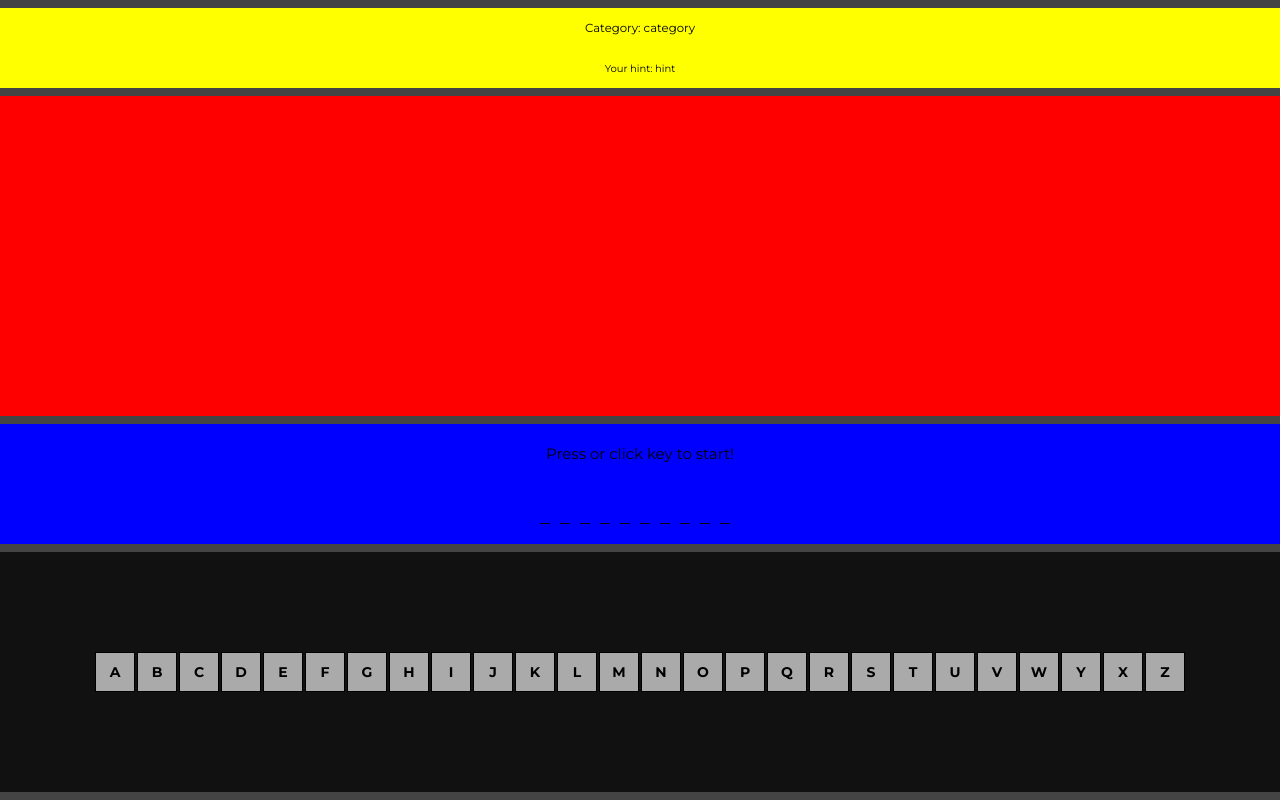
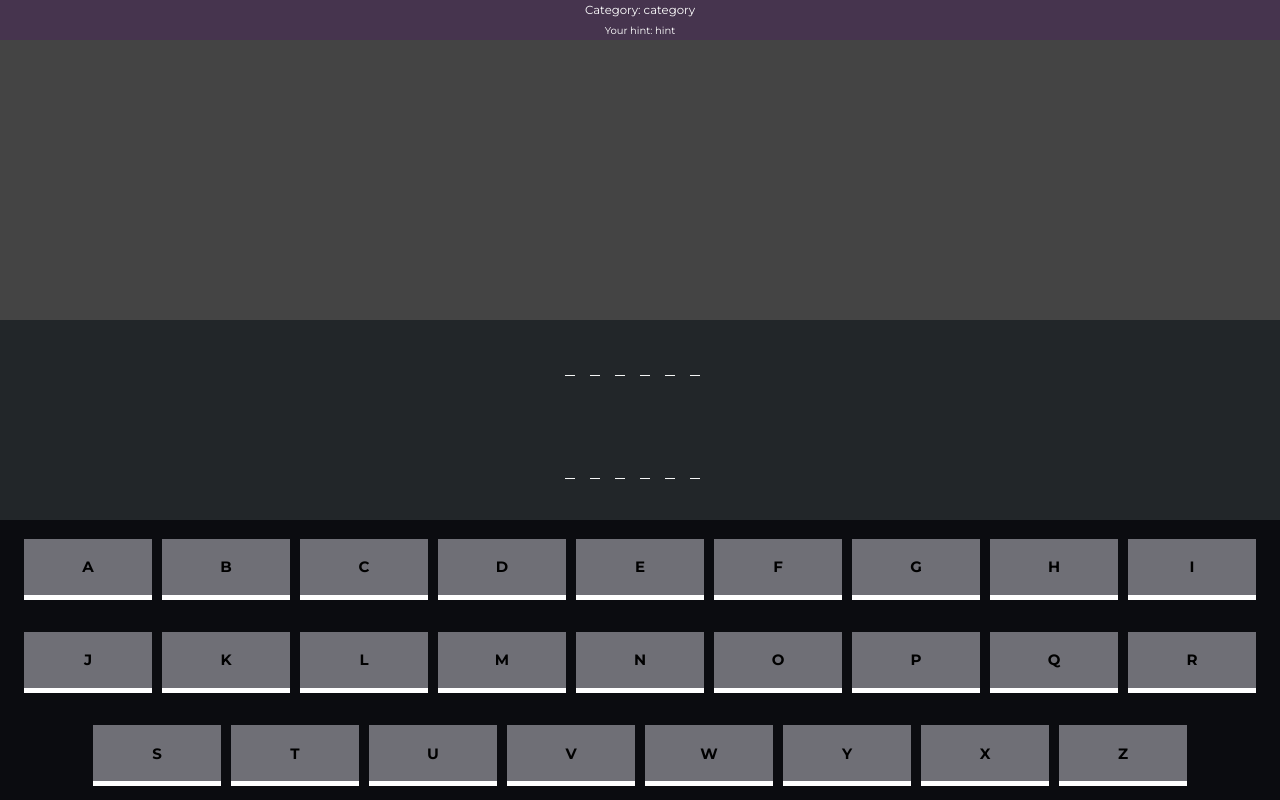
Before and after one commit to RafalDoranczyk/hangman-game, a React (Create React App) app: page / in a window 1280 px wide. Built offline with nearby package versions, Linux system fonts and the light colour scheme.

Commit message:
some styling added

```diff
--- a/src/components/HangmanDrawing/HangmanDrawing.js
+++ b/src/components/HangmanDrawing/HangmanDrawing.js
@@ -2,8 +2,8 @@ import React from 'react';
 import styled from 'styled-components';
 
 const HangmanDrawingWrapper = styled.div`
-flex-basis: 40%;
-background-color: red;
+flex-basis: 35%;
+
 `
 
 
--- a/src/components/InfoAndHint/InfoAndHint.js
+++ b/src/components/InfoAndHint/InfoAndHint.js
@@ -2,12 +2,12 @@ import React from 'react';
 import styled from 'styled-components';
 
 const InfoAndHintWrapper = styled.div`
-flex-basis: 10%;
+flex-basis: 5%;
 display: flex;
 flex-flow: column nowrap;
 justify-content: space-around;
 align-items: center;
-background-color: yellow;
+background-color: #46344e;
 `
 const infoAndHint = props => {
     return (
--- a/src/components/Layout/Layout.js
+++ b/src/components/Layout/Layout.js
@@ -8,6 +8,7 @@ margin: 0;
 padding: 0;
 box-sizing: border-box;
 font-weight: normal;
+color:white;
 }
 :root{
     font-size: 10px;
--- a/src/components/LettersToClick/LetterToClick/LetterToClick.js
+++ b/src/components/LettersToClick/LetterToClick/LetterToClick.js
@@ -2,24 +2,34 @@ import React from 'react';
 import styled from 'styled-components'
 
 const Letter = styled.span`
+flex-basis: 10%;
+height: 20%;
+margin: .5rem;
+font-size: 1.5rem;
 display: flex;
 justify-content: center;
 align-items: center;
-border: 1px solid black;
-height: 4rem;
-width: 4rem;
-margin: 1px;
-font-size: 1.4rem;
+
 font-weight: 700;
-background-color: ${({ isClicked }) => isClicked ? '#222' : '#aaa'};
+box-shadow:${({ isClicked, isHit }) => isHit ? '0 .5rem 0 0 #479761' : isClicked ? '0 .5rem  0 0 #6f2232' : '0 .5rem  0 0 #fff'};
+color: ${({ isClicked }) => isClicked ? '#888' : '#000'};
+background-color: ${({ isClicked }) => isClicked ? '#000' : '#6f6f76'};
+opacity: ${({ isClicked }) => isClicked ? '.6' : '1'};
+transition: .5s ease-out all;
+
 `
 
-const letterToClick = ({ letter, isClicked, clickLetter }) => {
+const letterToClick = ({ letter, clickLetter, isHit, isClicked }) => {
+    console.log(isHit);
     return (
         <Letter
+            isClicked={isClicked}
             onClick={clickLetter}
-            isClicked={isClicked}
-        >{letter}</Letter>
+            isHit={isHit}
+        >
+            {letter}
+        </Letter>
     )
 }
+
 export default letterToClick;
--- a/src/components/LettersToClick/LettersToClick.js
+++ b/src/components/LettersToClick/LettersToClick.js
@@ -3,12 +3,12 @@ import LetterToClick from './LetterToClick/LetterToClick';
 import styled from 'styled-components';
 
 const LettersWrapper = styled.div`
-flex-basis: 30%;
+flex-basis: 35%;
 display: flex;
 flex-flow: row wrap;
 justify-content: center;
 align-items: center;
-background-color: #111;
+background-color: #0b0c10;
 overflow: hidden;
 `
 
@@ -17,8 +17,9 @@ const LettersToClick = ({ lettersToClick, clickLetter }) => {
     const letters = lettersToClick.map(letterToClick => (
         <LetterToClick
             clickLetter={(e) => { clickLetter(e) }}
+            isClicked={letterToClick.isClicked}
             key={letterToClick.letter}
-            isClicked={letterToClick.isClicked}
+            isHit={letterToClick.isHit}
             letter={letterToClick.letter.toUpperCase()} />
     ))
 
--- a/src/components/PhraseToGuess/Letters/Letter/Letter.js
+++ b/src/components/PhraseToGuess/Letters/Letter/Letter.js
@@ -3,18 +3,28 @@ import React from 'react';
 import styled from 'styled-components';
 
 const LetterWrapper = styled.span`
-/* margin: 15px; */
-height: 20px;
-width: 20px;
-/* background-color: blue; */
-font-size: 20px;
+display: block;
+height: 2.5rem;
+width: 2.5rem;
+font-size: 2rem;
+/* margin: auto; */
 `
 
-const letter = ({ letter }) => (
-    <LetterWrapper>
-        {letter.isShowed ? letter.name : '_'}
-    </LetterWrapper>
-);
+
+const letter = ({ letter }) => {
+
+
+
+
+
+
+    return (
+        <LetterWrapper>
+            {/* {letter.isShowed ? letter.name === " " ? <p>sdsd</p> : letter.name : "_"} */}
+            {letter.isShowed ? letter.name : "_"}
+        </LetterWrapper>
+    );
+}
 
 
 export default letter;
--- a/src/components/PhraseToGuess/Letters/Letters.js
+++ b/src/components/PhraseToGuess/Letters/Letters.js
@@ -3,17 +3,35 @@ import Letter from './Letter/Letter';
 import styled from 'styled-components';
 
 const LettersWrapper = styled.div`
+flex-basis: 80%;
+width: 80%;
 display: flex;
-flex-flow: row wrap;`
+flex-flow: row wrap;
+align-items: center;
+justify-content: center;
+`
+const BreakLine = styled.div`
+flex-basis: 100%;
+height: 10%;
+`
 
+const Space = styled.div`
+flex-basis: 10%;
+height: 10%;
+`
 
 const letters = ({ phraseToGuess }) => {
-    const letters = phraseToGuess.map(letter => (
-        <Letter
-            key={letter.id}
-            letter={letter}
-        />
-    ))
+    const letters = phraseToGuess.map(letter => {
+        if (letter.name !== " ")
+            return (
+                <Letter
+                    key={letter.id}
+                    letter={letter}
+                />)
+        else if (letter.name === " ") return <BreakLine />
+        return <Space />
+    }
+    )
 
     return (
         <LettersWrapper>
--- a/src/components/PhraseToGuess/PhraseToGuess.js
+++ b/src/components/PhraseToGuess/PhraseToGuess.js
@@ -3,28 +3,24 @@ import Letters from './Letters/Letters';
 import styled from 'styled-components';
 
 const PhraseToGuessWrapper = styled.div`
-flex-basis: 15%;
+flex-basis: 25%;
 display: flex;
-flex-flow: column nowrap;
+flex-flow: column wrap;
 justify-content: space-around;
 align-items: center;
-background-color: blue;
+background-color: #222629;
+color: #ddd;
 `
 
 
-const PhraseToGuess = ({ playerLetter, phraseToGuess }) => {
-
-
-    const clickedKeyInfo = playerLetter ?
-        <h2>Your last letter: {playerLetter}</h2> :
-        <h2>Press or click key to start!</h2>
+const PhraseToGuess = ({ phraseToGuess }) => {
 
     return (
         <PhraseToGuessWrapper>
-            {clickedKeyInfo}
             <Letters
                 phraseToGuess={phraseToGuess}
             />
+
         </PhraseToGuessWrapper>
     );
 }
--- a/src/containers/App.js
+++ b/src/containers/App.js
@@ -8,35 +8,35 @@ import InfoAndHint from '../components/InfoAndHint/InfoAndHint';
 class App extends Component {
 
   state = {
-    playerLetter: '',
+
     phraseToGuess: [],
     lettersToClick: [
-      { letter: 'a', isClicked: false },
-      { letter: 'b', isClicked: false },
-      { letter: 'c', isClicked: false },
-      { letter: 'd', isClicked: false },
-      { letter: 'e', isClicked: false },
-      { letter: 'f', isClicked: false },
-      { letter: 'g', isClicked: false },
-      { letter: 'h', isClicked: false },
-      { letter: 'i', isClicked: false },
-      { letter: 'j', isClicked: false },
-      { letter: 'k', isClicked: false },
-      { letter: 'l', isClicked: false },
-      { letter: 'm', isClicked: false },
-      { letter: 'n', isClicked: false },
-      { letter: 'o', isClicked: false },
-      { letter: 'p', isClicked: false },
-      { letter: 'q', isClicked: false },
-      { letter: 'r', isClicked: false },
-      { letter: 's', isClicked: false },
-      { letter: 't', isClicked: false },
-      { letter: 'u', isClicked: false },
-      { letter: 'v', isClicked: false },
-      { letter: 'w', isClicked: false },
-      { letter: 'y', isClicked: false },
-      { letter: 'x', isClicked: false },
-      { letter: 'z', isClicked: false },
+      { letter: 'a', isClicked: false, isHit: false },
+      { letter: 'b', isClicked: false, isHit: false },
+      { letter: 'c', isClicked: false, isHit: false },
+      { letter: 'd', isClicked: false, isHit: false },
+      { letter: 'e', isClicked: false, isHit: false },
+      { letter: 'f', isClicked: false, isHit: false },
+      { letter: 'g', isClicked: false, isHit: false },
+      { letter: 'h', isClicked: false, isHit: false },
+      { letter: 'i', isClicked: false, isHit: false },
+      { letter: 'j', isClicked: false, isHit: false },
+      { letter: 'k', isClicked: false, isHit: false },
+      { letter: 'l', isClicked: false, isHit: false },
+      { letter: 'm', isClicked: false, isHit: false },
+      { letter: 'n', isClicked: false, isHit: false },
+      { letter: 'o', isClicked: false, isHit: false },
+      { letter: 'p', isClicked: false, isHit: false },
+      { letter: 'q', isClicked: false, isHit: false },
+      { letter: 'r', isClicked: false, isHit: false },
+      { letter: 's', isClicked: false, isHit: false },
+      { letter: 't', isClicked: false, isHit: false },
+      { letter: 'u', isClicked: false, isHit: false },
+      { letter: 'v', isClicked: false, isHit: false },
+      { letter: 'w', isClicked: false, isHit: false },
+      { letter: 'y', isClicked: false, isHit: false },
+      { letter: 'x', isClicked: false, isHit: false },
+      { letter: 'z', isClicked: false, isHit: false },
     ],
     mistakes: 0,
   }
@@ -46,17 +46,21 @@ class App extends Component {
   // THESE TWO FUNCTION CAN BE ONE
 
   pressLetterHandler = (playerLetter) => {
-    const { phraseToGuess, lettersToClick } = this.state
+    const { lettersToClick, phraseToGuess } = this.state;
     const index = lettersToClick.findIndex(letterToClick => (
-      letterToClick.letter.toUpperCase() === playerLetter.toUpperCase()));
+      letterToClick.letter.toUpperCase() === playerLetter)
+    );
+    if (lettersToClick[index].isClicked) return
+    if (index !== -1) {
+      lettersToClick[index].isClicked = true
 
-    if (index !== -1) {
-      if (lettersToClick[index].isClicked) return
-
-      this.setState({ playerLetter })
-      lettersToClick[index].isClicked = true
-      phraseToGuess.map(phrase => phrase.name === playerLetter ? phrase.isShowed = true : false
-      );
+      phraseToGuess.map(phrase => {
+        if (phrase.name === playerLetter) {
+          phrase.isShowed = true;
+          lettersToClick[index].isHit = true;
+        }
+      }
+      )
       this.setState({ phraseToGuess, lettersToClick });
     } else return;
   }
@@ -68,14 +72,15 @@ class App extends Component {
     const index = lettersToClick.findIndex(letterToClick => (
       letterToClick.letter.toUpperCase() === target.toUpperCase()
     ));
-    if (!lettersToClick[index].isClicked) {
-      this.setState({ playerLetter: target })
+    lettersToClick[index].isClicked = true
+    phraseToGuess.map(phrase => {
+      if (phrase.name === target) {
+        phrase.isShowed = true;
+        lettersToClick[index].isHit = true;
+      }
     }
-    lettersToClick[index].isClicked = true
-    phraseToGuess.map(phrase => phrase.name === target ? phrase.isShowed = true : false
-    );
+    )
 
-    console.log(lettersToClick[index]);
     this.setState({ phraseToGuess, lettersToClick });
 
   }
@@ -88,7 +93,7 @@ class App extends Component {
   }
 
   componentDidMount() {
-    const fetchedPhrase = 'aleksander';
+    const fetchedPhrase = 'Sahara Desert';
     const { phraseToGuess } = this.state;
     [...fetchedPhrase].map((phrase, index) => {
       return phraseToGuess.push({
@@ -97,20 +102,23 @@ class App extends Component {
         isShowed: false,
       })
     })
+    phraseToGuess.filter(phrase => (
+      phrase.name === " " || phrase.name === "," || phrase.name === "-" ? phrase.isShowed = true : phrase.isShowed = false)
+    )
     this.setState({ phraseToGuess })
   }
 
 
   render() {
-
-    const { playerLetter, phraseToGuess, lettersToClick } = this.state
+    console.log(this.state.lettersToClick);
+    const { phraseToGuess, lettersToClick } = this.state
     return (
       <Layout>
         <InfoAndHint />
         <HangmanDrawing />
         <PhraseToGuess
           phraseToGuess={phraseToGuess}
-          playerLetter={playerLetter} />
+        />
         <LettersToClick
           lettersToClick={lettersToClick}
           clickLetter={this.clickLetterHandler}
```
